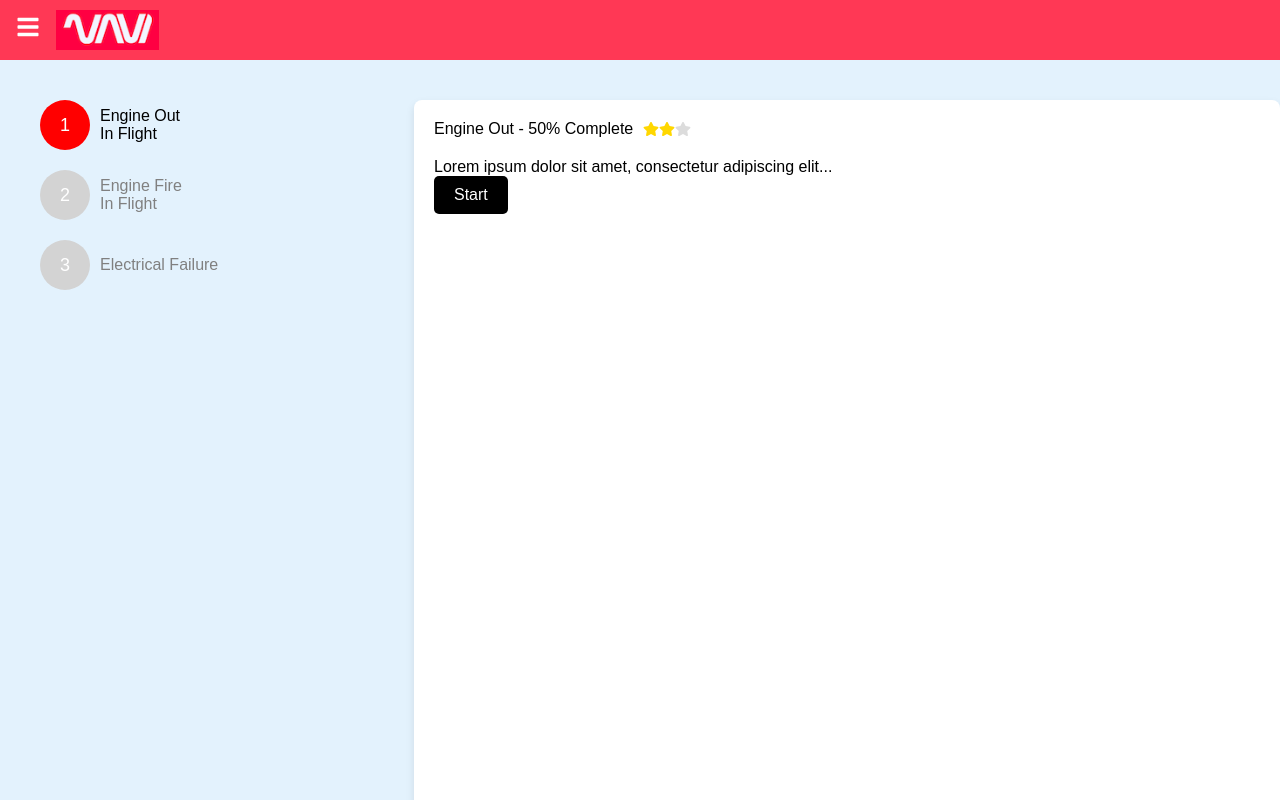
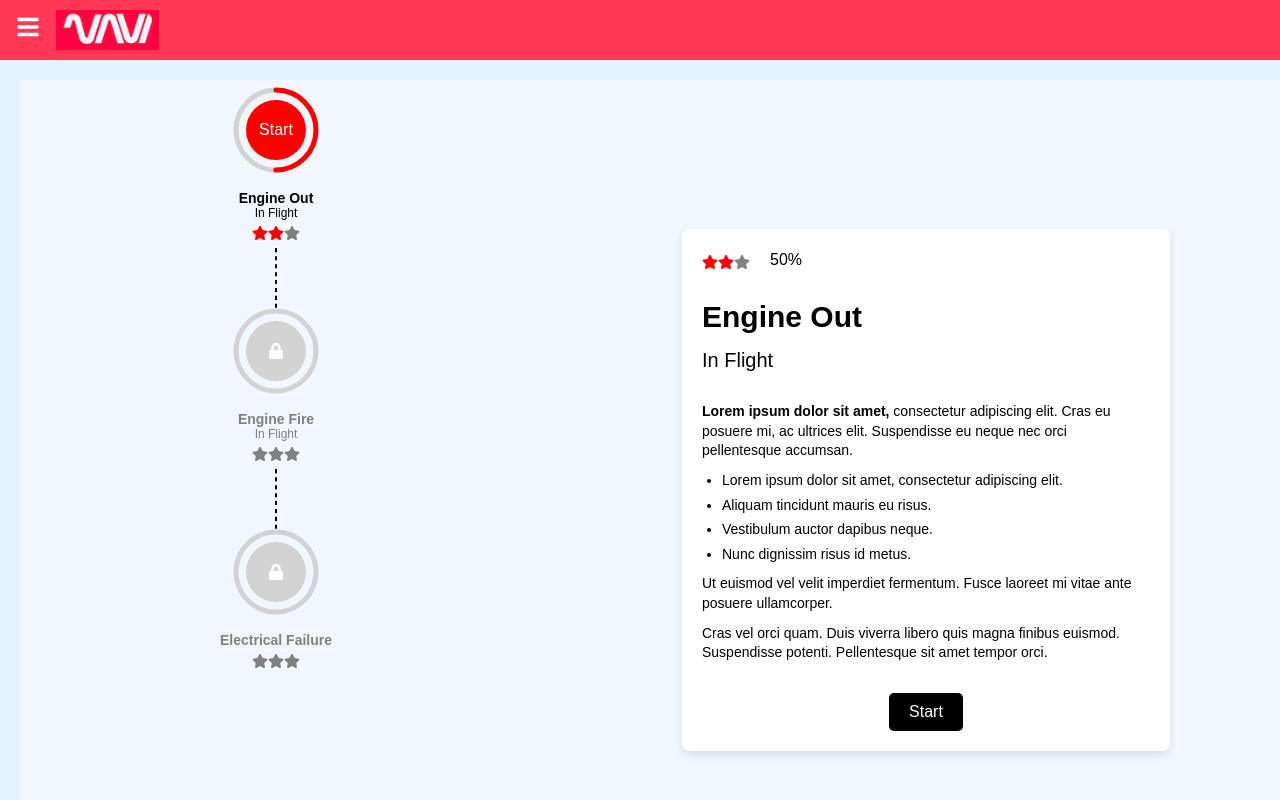
Before and after one commit to coderquill/navi, a React (Create React App) app in the folder coding-assignment/: page /procedure/1 in a window 1280 px wide. Built offline with nearby package versions, Linux system fonts and the light colour scheme.

Commit message:
Add the procedure description card

```diff
--- a/coding-assignment/src/App.tsx
+++ b/coding-assignment/src/App.tsx
@@ -1,8 +1,7 @@
 import React, { useState } from 'react';
-import { BrowserRouter as Router, Route, Routes, Navigate } from 'react-router-dom';
+import { BrowserRouter as Router, Route, Routes, Navigate, useParams } from 'react-router-dom';
 import Sidebar from './components/Sidebar';
 import Dashboard from './components/Dashboard';
-// import ProceduralTrainer from './components/ProceduralTrainer';
 import ProcedurePage from './components/ProcedurePage';
 import { FaBars } from 'react-icons/fa';
 import './App.css';
@@ -12,6 +11,11 @@ const App: React.FC = () => {
 
   const toggleSidebar = () => {
     setSidebarVisible(!sidebarVisible);
+  };
+
+  const WrappedProcedurePage = () => {
+    const { id } = useParams<{ id: string }>();
+    return <ProcedurePage procedureId={Number(id)} />;
   };
 
   return (
@@ -30,8 +34,7 @@ const App: React.FC = () => {
         <div className={`content ${sidebarVisible ? 'shifted' : ''}`}>
           <Routes>
             <Route path="/dashboard" element={<Dashboard />} />
-            {/* <Route path="/procedure/:id" element={<ProceduralTrainer />} /> */}
-            <Route path="/procedure/:id" element={<ProcedurePage />} />
+            <Route path="/procedure/:id" element={<WrappedProcedurePage />} />
             <Route path="/" element={<Navigate to="/dashboard" />} />
           </Routes>
         </div>
--- a/coding-assignment/src/components/ProcedurePage.tsx
+++ b/coding-assignment/src/components/ProcedurePage.tsx
@@ -1,67 +1,153 @@
 import React, { useState, useEffect } from 'react';
 import { useParams } from 'react-router-dom';
-import styled from 'styled-components';
-import { FaStar } from 'react-icons/fa';
+import styled, { createGlobalStyle } from 'styled-components';
+import { FaStar, FaLock } from 'react-icons/fa';
 import { startProcedure } from '../utils/procedureUtils';
+
+interface ProcedurePageProps {
+  procedureId: number;
+}
+
+const GlobalStyle = createGlobalStyle`
+  body, html {
+    background-color: #f2f6ff;
+    margin: 0;
+    padding: 0;
+    height: 100%;
+    width: 100%;
+  }
+`;
 
 const PageContainer = styled.div`
   display: flex;
   flex-direction: row;
-  padding: 20px;
-  height: 100vh;
+  min-height: 100vh;
+  width: 100%;
+  background-color: #f2f6ff; /* Background color */
 `;
 
 const StepsContainer = styled.div`
-  width: 30%;
+  width: 40%;
   padding-right: 20px;
+  position: relative;
+  overflow: visible; /* Ensure overflow is visible */
+  display: flex;
+  flex-direction: column;
+  align-items: center;
 `;
 
 const Step = styled.div<{ isActive: boolean }>`
   display: flex;
   align-items: center;
-  margin-bottom: 20px;
+  margin-bottom: 60px;
   color: ${({ isActive }) => (isActive ? 'black' : 'gray')};
   cursor: ${({ isActive }) => (isActive ? 'pointer' : 'not-allowed')};
+  position: relative;
+  justify-content: center;
+  flex-direction: column;
+`;
+
+const StepCircleContainer = styled.div`
+  position: relative;
+  width: 100px;
+  height: 100px;
+  overflow: visible; /* Ensure overflow is visible */
 `;
 
 const StepCircle = styled.div<{ isActive: boolean }>`
-  width: 50px;
-  height: 50px;
+  width: 60px;
+  height: 60px;
   border-radius: 50%;
   background-color: ${({ isActive }) => (isActive ? 'red' : 'lightgray')};
   display: flex;
   align-items: center;
   justify-content: center;
   color: white;
-  font-size: 18px;
-  margin-right: 10px;
+  font-size: 16px;
+  position: absolute;
+  top: 20px;
+  left: 20px;
 `;
 
 const StepDetails = styled.div`
-  flex: 1;
+  text-align: center;
+  margin-top: 10px;
+`;
+
+const StepTitle = styled.div`
+  font-size: 14px;
+  font-weight: bold;
+`;
+
+const StepSubtitle = styled.div`
+  font-size: 12px;
+`;
+
+const StarsContainer = styled.div`
+  display: flex;
+  justify-content: center;
+  margin-top: 5px;
+`;
+
+const StarIcon = styled(FaStar)<{ filled: boolean }>`
+  color: ${({ filled }) => (filled ? 'red' : 'gray')};
 `;
 
 const ContentContainer = styled.div`
-  width: 70%;
+  width: 35%; /* Adjusted width */
   padding: 20px;
   background-color: #fff;
   border-radius: 8px;
   box-shadow: 0 4px 8px rgba(0, 0, 0, 0.1);
+  display: flex;
+  flex-direction: column;
+  justify-content: space-between;
+  align-self: center;
+  margin: 0 auto; /* Center it horizontally */
+  margin-top: 20px; /* Add some margin at the top */
 `;
 
 const CompletionPercentage = styled.div`
   display: flex;
   align-items: center;
   margin-bottom: 20px;
+  font-size: 16px;
+
+  ${StarsContainer} {
+    margin-right: 10px; /* Add margin to separate stars and percentage */
+  }
 `;
 
-const StarsContainer = styled.div`
-  display: flex;
-  margin-left: 10px;
+const Heading = styled.h2`
+  font-size: 30px; /* Bigger size */
+  margin: 10px 0; /* Adjusted margin */
+  text-align: left;
 `;
 
-const StarIcon = styled(FaStar)<{ filled: boolean }>`
-  color: ${({ filled }) => (filled ? '#ffd700' : '#dcdcdc')};
+const Subheading = styled.p`
+  font-size: 20px; /* Adjusted size */
+  margin: 5px 0 20px 0; /* Adjusted margin */
+  text-align: left;
+`;
+
+const DescriptionText = styled.div`
+  font-size: 14px;
+  line-height: 1.4; /* Reduced line height */
+  margin-bottom: 20px;
+
+  p {
+    margin: 10px 0;
+  }
+
+  ul {
+    list-style-type: disc;
+    padding-left: 20px;
+    margin: 10px 0;
+  }
+
+  li {
+    margin-bottom: 5px;
+  }
 `;
 
 const StartButton = styled.button`
@@ -72,6 +158,16 @@ const StartButton = styled.button`
   border: none;
   border-radius: 5px;
   cursor: pointer;
+  align-self: center;
+`;
+
+const CurvedDottedLine = styled.svg`
+  position: absolute;
+  overflow: visible;
+  stroke: black;
+  stroke-width: 2;
+  fill: none;
+  stroke-dasharray: 4;
 `;
 
 const stepsData = [
@@ -82,7 +178,19 @@ const stepsData = [
     isActive: true,
     percentage: 50,
     stars: 2,
-    description: 'Lorem ipsum dolor sit amet, consectetur adipiscing elit...'
+    description: (
+      <>
+        <p><strong>Lorem ipsum dolor sit amet,</strong> consectetur adipiscing elit. Cras eu posuere mi, ac ultrices elit. Suspendisse eu neque nec orci pellentesque accumsan.</p>
+        <ul>
+          <li>Lorem ipsum dolor sit amet, consectetur adipiscing elit.</li>
+          <li>Aliquam tincidunt mauris eu risus.</li>
+          <li>Vestibulum auctor dapibus neque.</li>
+          <li>Nunc dignissim risus id metus.</li>
+        </ul>
+        <p>Ut euismod vel velit imperdiet fermentum. Fusce laoreet mi vitae ante posuere ullamcorper. </p>
+        <p>Cras vel orci quam. Duis viverra libero quis magna finibus euismod. Suspendisse potenti. Pellentesque sit amet tempor orci. </p>
+      </>
+    ),
   },
   {
     id: 2,
@@ -91,7 +199,7 @@ const stepsData = [
     isActive: false,
     percentage: 0,
     stars: 0,
-    description: 'Vestibulum auctor dapibus neque...'
+    description: <p>Vestibulum auctor dapibus neque...</p>,
   },
   {
     id: 3,
@@ -100,50 +208,133 @@ const stepsData = [
     isActive: false,
     percentage: 0,
     stars: 0,
-    description: 'Cras eu orci quam...'
-  }
+    description: <p>Cras eu orci quam...</p>,
+  },
 ];
 
-const ProcedurePage: React.FC = () => {
-  const { id } = useParams<{ id: string }>();
+const ProcedurePage: React.FC<ProcedurePageProps> = ({ procedureId }) => {
   const [steps, setSteps] = useState(stepsData);
 
   useEffect(() => {
-
-  }, [id]);
+    // Fetch the procedure details based on the procedureId and update the state if necessary
+    // For now, we are using static stepsData
+  }, [procedureId]);
 
   const handleStart = (stepId: number) => {
     if (steps[0].id === stepId) {
-      startProcedure(stepId);
+      startProcedure(stepId); // Call function in a different file
+      // Update the state or do other necessary actions
     }
   };
 
+  const getCirclePath = (percentage: number) => {
+    const radius = 40; // Adjusted radius
+    const circumference = 2 * Math.PI * radius;
+    const offset = circumference - (percentage / 100) * circumference;
+    return { circumference, offset };
+  };
+
+  const getPathCoordinates = (
+    startX: number,
+    startY: number,
+    endX: number,
+    endY: number
+  ) => {
+    const controlX1 = startX;
+    const controlY1 = startY + 60;
+    const controlX2 = endX;
+    const controlY2 = endY - 60;
+    return `M${startX},${startY} C${controlX1},${controlY1} ${controlX2},${controlY2} ${endX},${endY}`;
+  };
+
   return (
+    <>
+      <GlobalStyle />
       <PageContainer>
         <StepsContainer>
-        {steps.map((step) => (
-          <Step key={step.id} isActive={step.isActive} onClick={() => step.isActive && handleStart(step.id)}>
-            <StepCircle isActive={step.isActive}>{step.id}</StepCircle>
+          {steps.map((step, index) => (
+            <div key={step.id} style={{ position: 'relative', display: 'flex', alignItems: 'center', flexDirection: 'column' }}>
+              <Step isActive={step.isActive} onClick={() => step.isActive && handleStart(step.id)}>
+                <StepCircleContainer>
+                  <svg width="100" height="100" viewBox="0 0 100 100">
+                    <circle
+                      cx="50"
+                      cy="50"
+                      r="40"
+                      stroke="lightgray"
+                      strokeWidth="5"
+                      fill="none"
+                    />
+                    <circle
+                      cx="50"
+                      cy="50"
+                      r="40"
+                      stroke="red"
+                      strokeWidth="5"
+                      fill="none"
+                      strokeDasharray={getCirclePath(step.percentage).circumference}
+                      strokeDashoffset={getCirclePath(step.percentage).offset}
+                      transform="rotate(-90 50 50)"
+                      strokeLinecap="round"
+                    />
+                  </svg>
+                  <StepCircle isActive={step.isActive}>
+                    {step.isActive ? (
+                      step.percentage === 100 ? <FaStar color="white" /> : 'Start'
+                    ) : (
+                      <FaLock />
+                    )}
+                  </StepCircle>
+                </StepCircleContainer>
                 <StepDetails>
-              <div>{step.title}</div>
-              <div>{step.subtitle}</div>
+                  <StepTitle>{step.title}</StepTitle>
+                  <StepSubtitle>{step.subtitle}</StepSubtitle>
+                  <StarsContainer>
+                    {[...Array(3)].map((_, index) => (
+                      <StarIcon key={index} filled={index < step.stars} />
+                    ))}
+                  </StarsContainer>
                 </StepDetails>
+                {index < steps.length - 1 && (
+                  <CurvedDottedLine
+                    viewBox="0 0 100 200"
+                    width="100"
+                    height="200"
+                    style={{ top: '80px', left: '0px' }} // Adjusted positioning
+                  >
+                    <path
+                      d={getPathCoordinates(
+                        50, // Start in the middle of the circle
+                        88, // Start at the bottom of the current circle
+                        50, // End in the middle of the next circle
+                        150 // End at the top of the next circle
+                      )}
+                      fill="none"
+                      strokeDasharray="4"
+                    />
+                  </CurvedDottedLine>
+                )}
               </Step>
+            </div>
           ))}
         </StepsContainer>
         <ContentContainer>
           <CompletionPercentage>
-          {steps[0].title} - {steps[0].percentage}% Complete
             <StarsContainer>
               {[...Array(3)].map((_, index) => (
                 <StarIcon key={index} filled={index < steps[0].stars} />
               ))}
             </StarsContainer>
+            <span style={{ marginLeft: '10px' }}>{steps[0].percentage}%</span>
           </CompletionPercentage>
-        <div>{steps[0].description}</div>
+          <Heading>{steps[0].title}</Heading>
+          <Subheading>{steps[0].subtitle}</Subheading>
+
+          <DescriptionText>{steps[0].description}</DescriptionText>
           <StartButton onClick={() => handleStart(steps[0].id)}>Start</StartButton>
         </ContentContainer>
       </PageContainer>
+    </>
   );
 };
 
```
Lines whose indentation alone changed are shown as unchanged.
